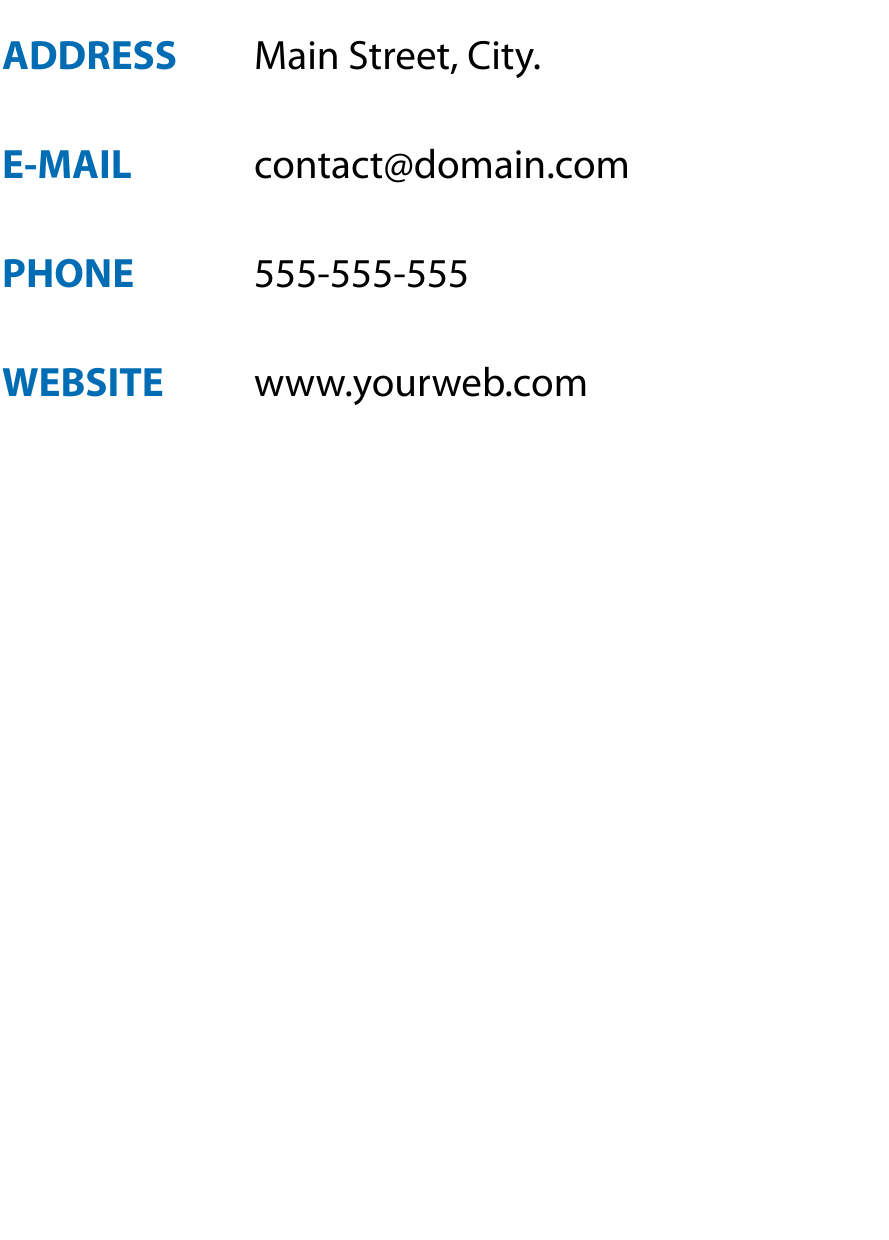
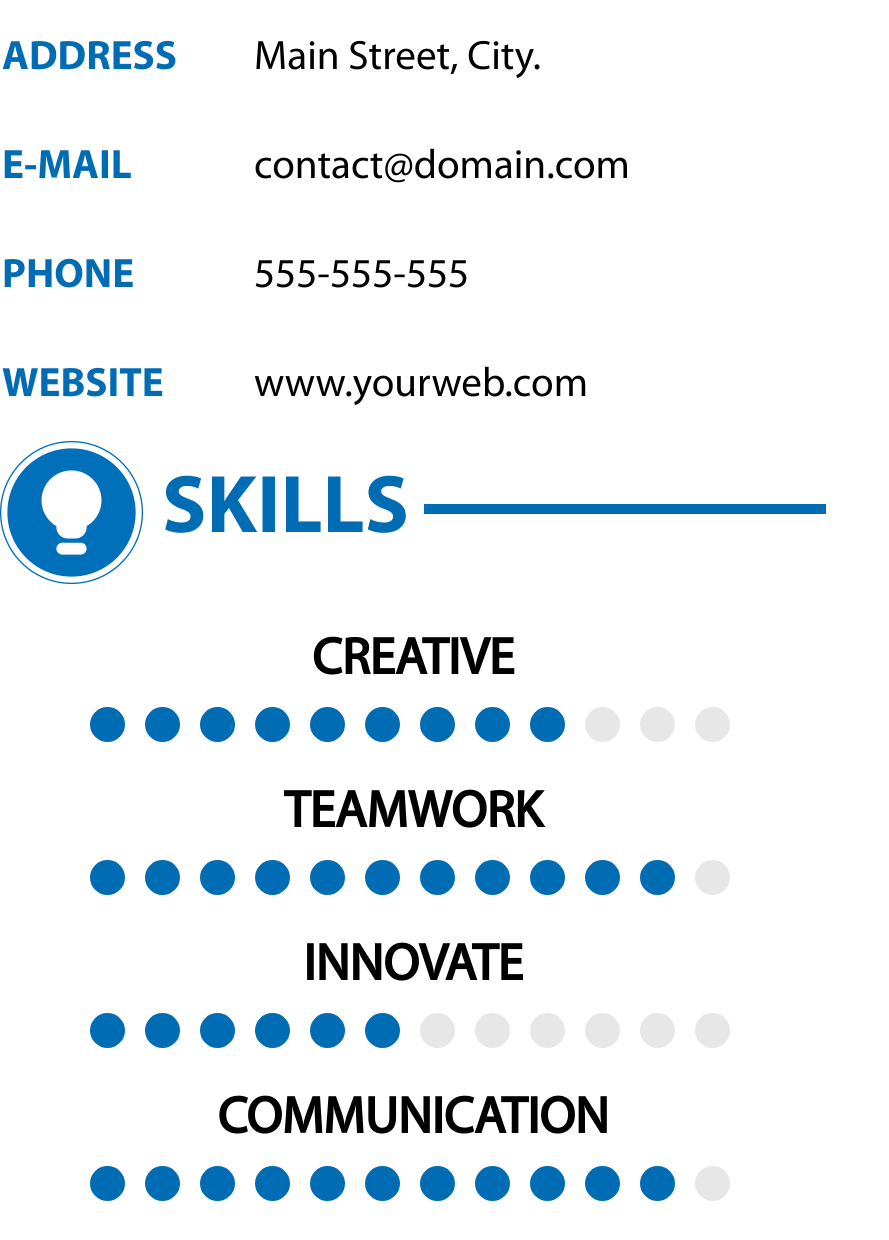
Before and after one commit to eniluck/CV, a plain HTML site: page index.html in a window 1280 px wide. Shown: the part 2017-3257 px from the top of the page, without its empty margins (0-889 px from the left). Before the commit the page ends 2458 px from the top, so only its background shows below. Drawn offline with Linux system fonts and the light colour scheme.

Commit message:
skills block added

```diff
--- a/css/style.css
+++ b/css/style.css
@@ -147,7 +147,6 @@ body {
 /* CONTACT */
 .contact{
     width: 826px;
-    max-height: 143px;
 }
 
 .contact table{
@@ -174,3 +173,56 @@ body {
 }
 
 /*SKILLS*/
+
+.skills{
+    width: 826px;
+}
+
+.skills_params{
+    margin:0 auto;
+    margin-top: 46px;
+}
+
+.skills_params h3{
+    margin: 0;
+    padding: 0;
+    font-family: 'Myriad Pro Regular';
+    font-size: 51.44px;
+    text-align: center;
+}
+
+
+.skills_params .rate{
+    justify-content: space-between;
+    margin-left: 90px;
+    margin-top: 15px;
+    margin-bottom: 37px;
+    width: 700px;
+}
+
+.skills_params .circle{
+    display: inline-block;
+    background-color: #006cb4;
+    border-radius: 50%;
+    width: 35px;
+    height: 35px;
+    margin-right: 16px;
+    padding: 0;
+}
+
+
+.creative .rate .circle:nth-last-child(-n+3){
+    background-color: #e7e7e7;
+}
+
+.teamwork .rate .circle:nth-last-child(-n+1){
+    background-color: #e7e7e7;
+}
+
+.innovate .rate .circle:nth-last-child(-n+6){
+    background-color: #e7e7e7;
+}
+
+.communication .rate .circle:nth-last-child(-n+1){
+    background-color: #e7e7e7;
+}
--- a/index.html
+++ b/index.html
@@ -9,7 +9,7 @@
 </head>
 <body>
     <!--IMAGE, NAME AND JOB -->
-    <div class="image-name-and-job">
+     <div class="image-name-and-job">
         <div class="container">
             <div class="outer-circle">
                 <div class="inner-circle">
@@ -23,7 +23,7 @@
         </div>
     </div>
     <!--Profile -->
-    <div class="profile">
+     <div class="profile">
 
         <div class="profile_header block_header">
             <img src="img/profile_1x.png" alt="profile">
@@ -42,7 +42,7 @@
 
     </div>
     <!-- CONTACT -->
-    <div class="contact">
+     <div class="contact">
         <div class="contact_header block_header">
             <img src="img/Phone Icon@1x.png" alt="profile">
             <h2>CONTACT</h2>
@@ -68,5 +68,82 @@
         </table>
     </div>
     <!-- SKILLS -->
+    <div class="skills">
+        <div class="skills_header block_header">
+            <img src="img/SKILLS ICON@1x.png" alt="profile">
+            <h2>SKILLS</h2>
+            <div class="line"></div>
+        </div>
+        <div class="skills_params">
+            <div class="creative">
+                <h3>CREATIVE</h3>
+                <div class="rate">
+                    <div class="circle"></div>
+                    <div class="circle"></div>
+                    <div class="circle"></div>
+                    <div class="circle"></div>
+                    <div class="circle"></div>
+                    <div class="circle"></div>
+                    <div class="circle"></div>
+                    <div class="circle"></div>
+                    <div class="circle"></div>
+                    <div class="circle"></div>
+                    <div class="circle"></div>
+                    <div class="circle"></div>
+                </div>
+            </div>
+            <div class="teamwork">
+                <h3>TEAMWORK</h3>
+                <div class="rate">
+                    <div class="circle"></div>
+                    <div class="circle"></div>
+                    <div class="circle"></div>
+                    <div class="circle"></div>
+                    <div class="circle"></div>
+                    <div class="circle"></div>
+                    <div class="circle"></div>
+                    <div class="circle"></div>
+                    <div class="circle"></div>
+                    <div class="circle"></div>
+                    <div class="circle"></div>
+                    <div class="circle"></div>
+                </div>
+            </div>
+            <div class="innovate">
+                <h3>INNOVATE</h3>
+                <div class="rate">
+                    <div class="circle"></div>
+                    <div class="circle"></div>
+                    <div class="circle"></div>
+                    <div class="circle"></div>
+                    <div class="circle"></div>
+                    <div class="circle"></div>
+                    <div class="circle"></div>
+                    <div class="circle"></div>
+                    <div class="circle"></div>
+                    <div class="circle"></div>
+                    <div class="circle"></div>
+                    <div class="circle"></div>
+                </div>
+            </div>
+            <div class="communication">
+                <h3>COMMUNICATION</h3>
+                <div class="rate">
+                    <div class="circle"></div>
+                    <div class="circle"></div>
+                    <div class="circle"></div>
+                    <div class="circle"></div>
+                    <div class="circle"></div>
+                    <div class="circle"></div>
+                    <div class="circle"></div>
+                    <div class="circle"></div>
+                    <div class="circle"></div>
+                    <div class="circle"></div>
+                    <div class="circle"></div>
+                    <div class="circle"></div>
+                </div>
+            </div>
+        </div>
+    </div>
 </body>
 </html>
```
Also changed, not shown: img/SKILLS ICON@1x.png (added), img/SKILLS ICON@2x.png (added).
